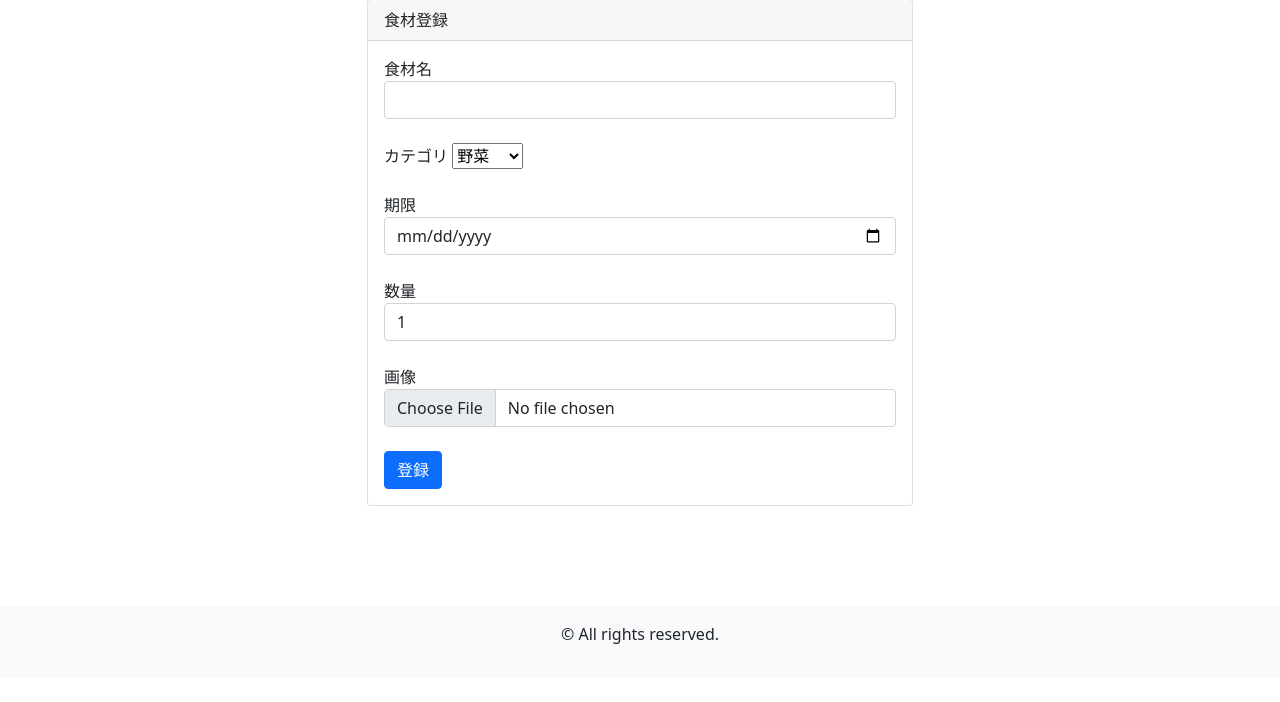
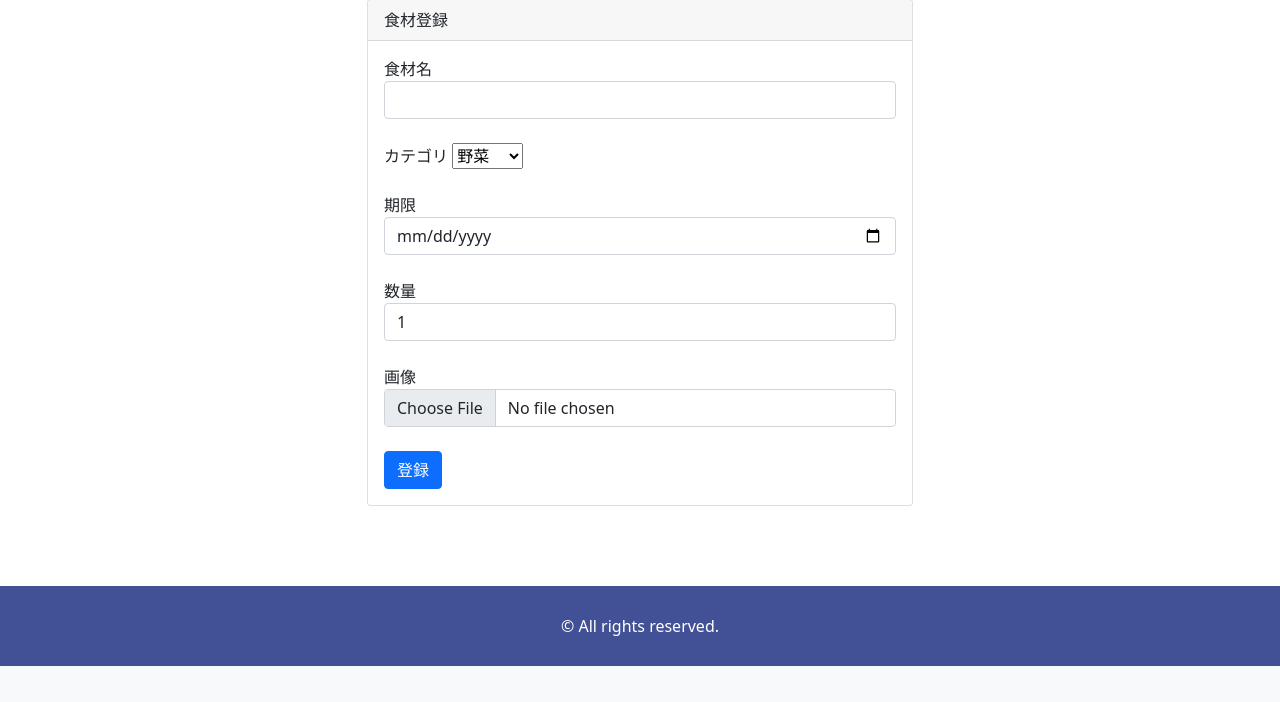
Before and after one commit to tk-art/my-first-blog, a Django app: page /register/ in a window 1280 px wide. Shown: the part 264-966 px from the top of the page. After the commit the page ends 930 px from the top, so only its background shows below. Run offline with Django 4.2, Linux system fonts and the light colour scheme; the visitor is signed in with stand-in values (Sample User, id 1); data that the repository does not hold is empty.

Commit message:
footer fix

```diff
--- a/app/templates/base.html
+++ b/app/templates/base.html
@@ -43,7 +43,7 @@
 
     {% block content %}{% endblock %}
 
-    <footer class="footer-m bg-light text-center py-3">
+    <footer>
         <p>© All rights reserved.</p>
     </footer>
 
--- a/app/views.py
+++ b/app/views.py
@@ -230,3 +230,4 @@ def search(request):
 
 def search_category(request):
     return render(request, 'search_category.html')
+    #class="footer-m bg-light text-center py-3"
--- a/static/css/style.css
+++ b/static/css/style.css
@@ -302,3 +302,19 @@ table.reg_form{
   color: #fff;
   cursor: pointer;
 }
+
+/* footer */
+footer {
+  display: flex;
+  align-items: center;
+  justify-content: center;
+  height: 80px;
+  margin-top: 80px;
+  margin-bottom: -25px;
+  color: #fff;
+  background-color:rgb(66, 81, 150);
+}
+
+footer p {
+  margin: 0 auto;
+}
```
